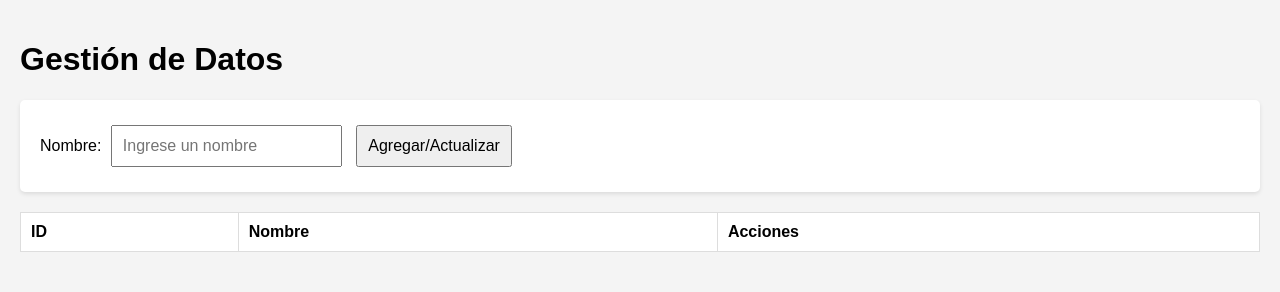
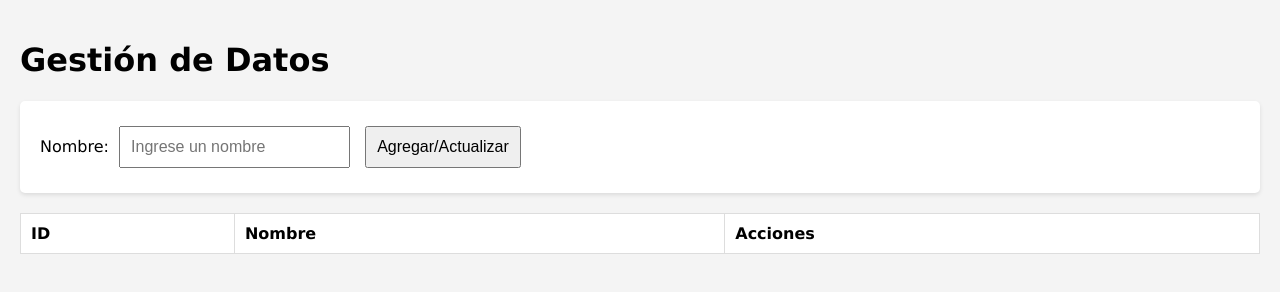
Before and after one commit to Slaternight/crud_nodejs, a website: page crud-api/public/index.html in a window 1280 px wide. Drawn offline with Linux system fonts and the light colour scheme.

Commit message:
the arial type font was change to Verdana font

```diff
--- a/crud-api/public/styles.css
+++ b/crud-api/public/styles.css
@@ -1,5 +1,5 @@
 body {
-    font-family: Arial, sans-serif;
+    font-family: Verdana, Geneva, Tahoma, sans-serif;
     margin: 0;
     padding: 20px;
     background-color: #f4f4f4;
```
